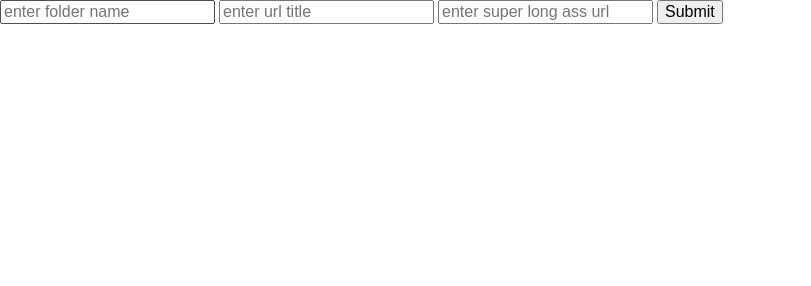
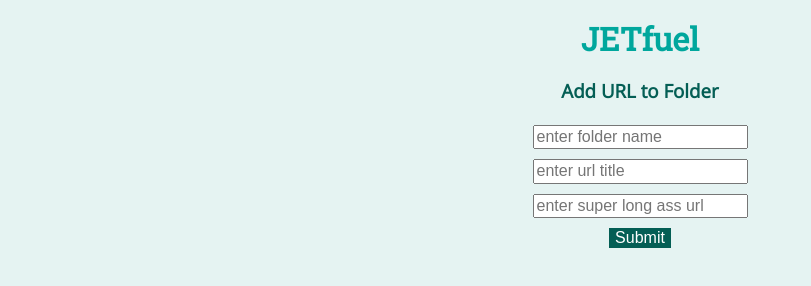
Before and after one commit to kellymiller6/jetfuel, a plain HTML site: page index.html in a window 1280 px wide. Shown: the whole page, without its empty margins (0-811 px from the left). Drawn offline with nearby package versions, Linux system fonts and the light colour scheme.

Commit message:
style header and inputs

```diff
--- a/index.html
+++ b/index.html
@@ -4,17 +4,23 @@
     <meta charset="utf-8">
     <link rel="stylesheet" href="normalize.css">
     <link rel="stylesheet" href="styles.css">
+    <link href="https://fonts.googleapis.com/css?family=Open+Sans|Roboto+Slab" rel="stylesheet">
     <meta name="viewport" content="width=device-width, initial-scale=1">
     <title>JETfuel</title>
   </head>
   <body>
+    <header>
+      <h1>JETfuel</h1>
+      <h3>Add URL to Folder</h3>
+    </header>
+    <section class='main'>
       <input id='folder-name'type="text" placeholder="enter folder name">
       <input id="url-title" type="text" placeholder="enter url title">
       <input id="url" type="text" placeholder="enter super long ass url">
       <input id="button" type="submit" value='Submit'>
       <div class="display-area">
-
       </div>
+    </section>
     <script>window.jQuery || document.write('<script src="jquery-3.2.1.min.js"><\/script>')</script>
     <script type="text/javascript" src="scripts.js"></script>
   </body>
--- a/scripts.js
+++ b/scripts.js
@@ -7,3 +7,15 @@
     </section>
   `)
 })
+
+const createFolder = (string) => {
+  //fetch POST
+}
+
+const shrinkUrl = (url) => {
+  let urlValue = $('#url').val()
+}
+
+const createLink = (name, url) => {
+  //fetch POST
+}
--- a/styles.css
+++ b/styles.css
@@ -0,0 +1,29 @@
+body, .main{
+  display: flex;
+  flex-direction: column;
+  align-items: center;
+  background: #E5F3F2;
+  font-family: 'Open Sans', sans-serif;
+}
+
+header{
+  text-align: center;
+}
+
+h1 {
+  color: #00A79D;
+  font-family: 'Roboto Slab', serif;
+}
+
+h3{
+  color: #045E55;
+}
+input[type=submit] {
+  border: none;
+  background: #045E55;
+  color: #FFF;
+}
+
+input{
+  margin: 5px;
+}
```
Lines whose indentation alone changed are shown as unchanged.
